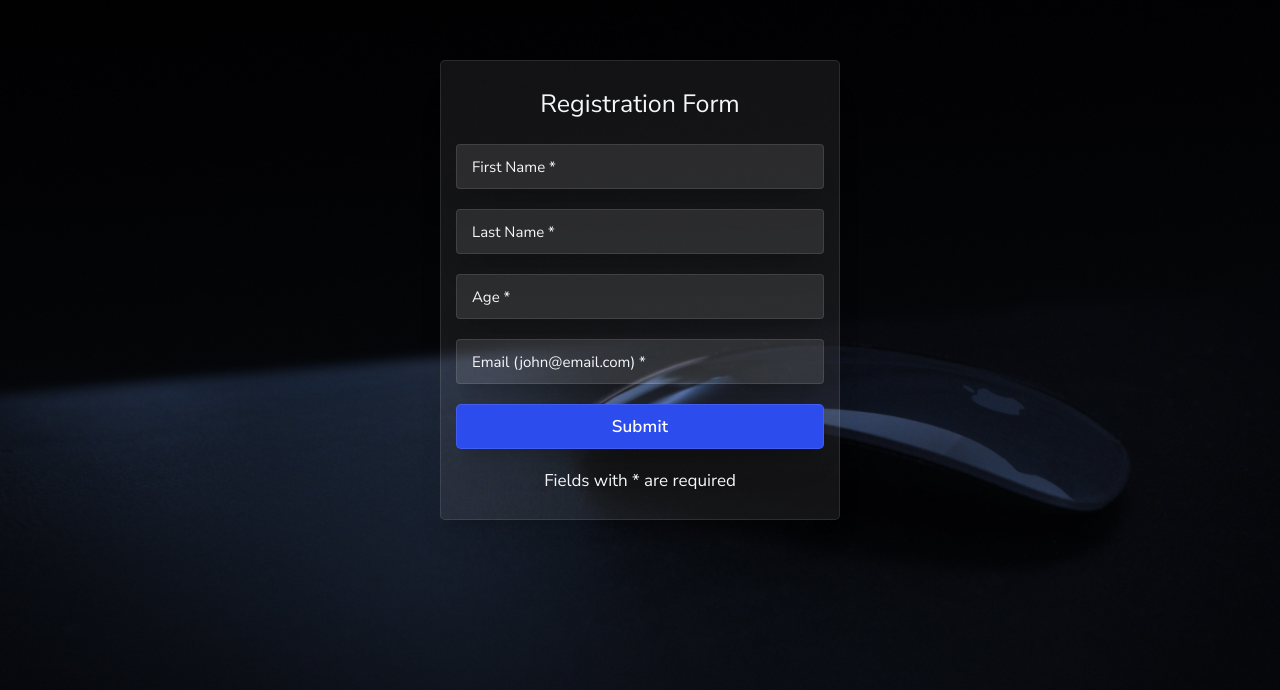
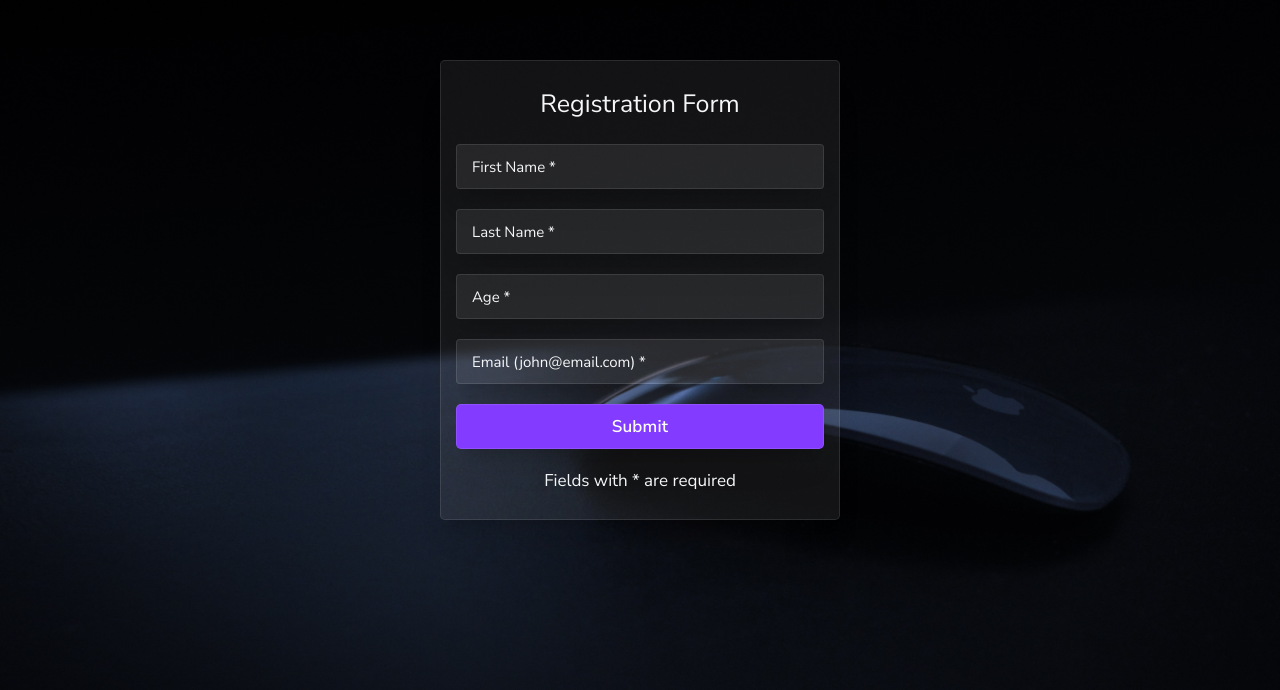
Before and after one commit to moorebarrett-jodiann/form-validation, a plain HTML site: page index.html in a window 1280 px wide. Shown: the part 110-800 px from the top of the page. Drawn offline with Linux system fonts and the light colour scheme.

Commit message:
Update Form UI

```diff
--- a/src/stylesheet/index.css
+++ b/src/stylesheet/index.css
@@ -68,7 +68,7 @@ input:not([type="submit"]) {
     height: 45px;
     padding: 0 15px;
     border: 1px solid rgba(255, 255, 255, 0.1);
-    background-color: rgba(255, 255, 255, 0.1);
+    background-color: rgba(255, 255, 255, 0.08);
     border-radius: 4px;
     box-shadow: rgba(0, 0, 0, 0.1) 0px 26px 30px -10px, rgba(0, 0, 0, 0.1) 0px 16px 10px -10px;
     font-size: 17px;
@@ -87,7 +87,7 @@ input[type="button"] {
     font-weight: 600;
     letter-spacing: 0.2px;
     transition: all 0.25s ease-in-out;
-    background-color: #2d4cee;
+    background-color: var(--app-purple);
     color: #fff;
     margin-top: 20px;
     padding: 0 10px;
```
